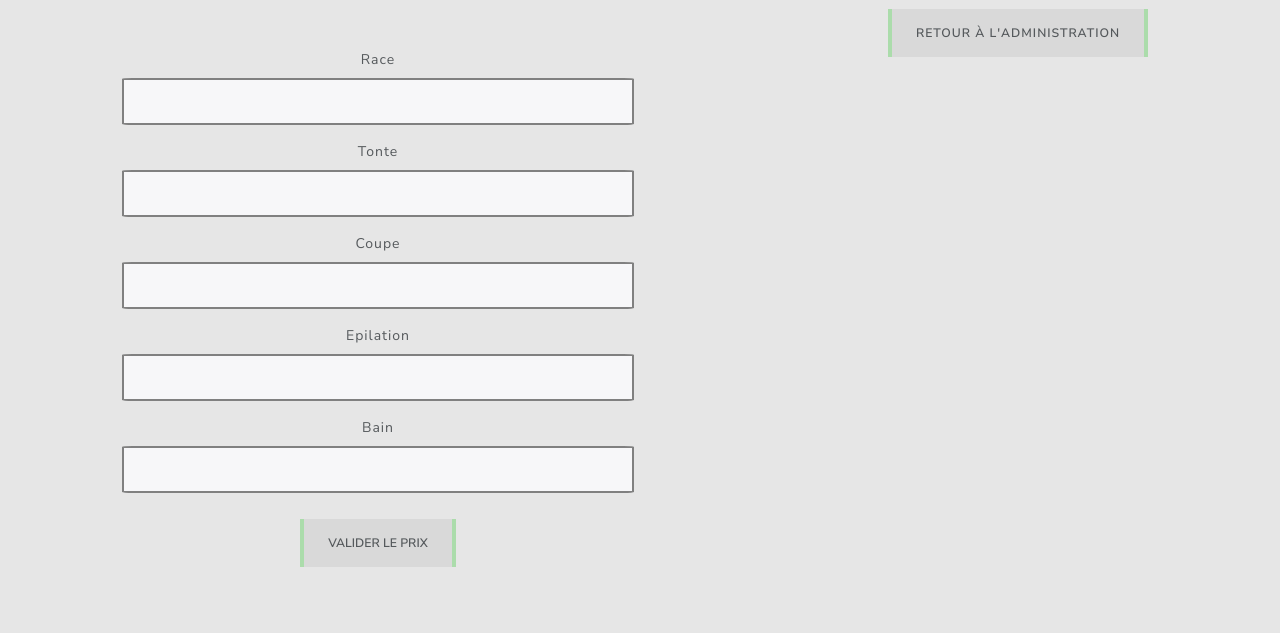
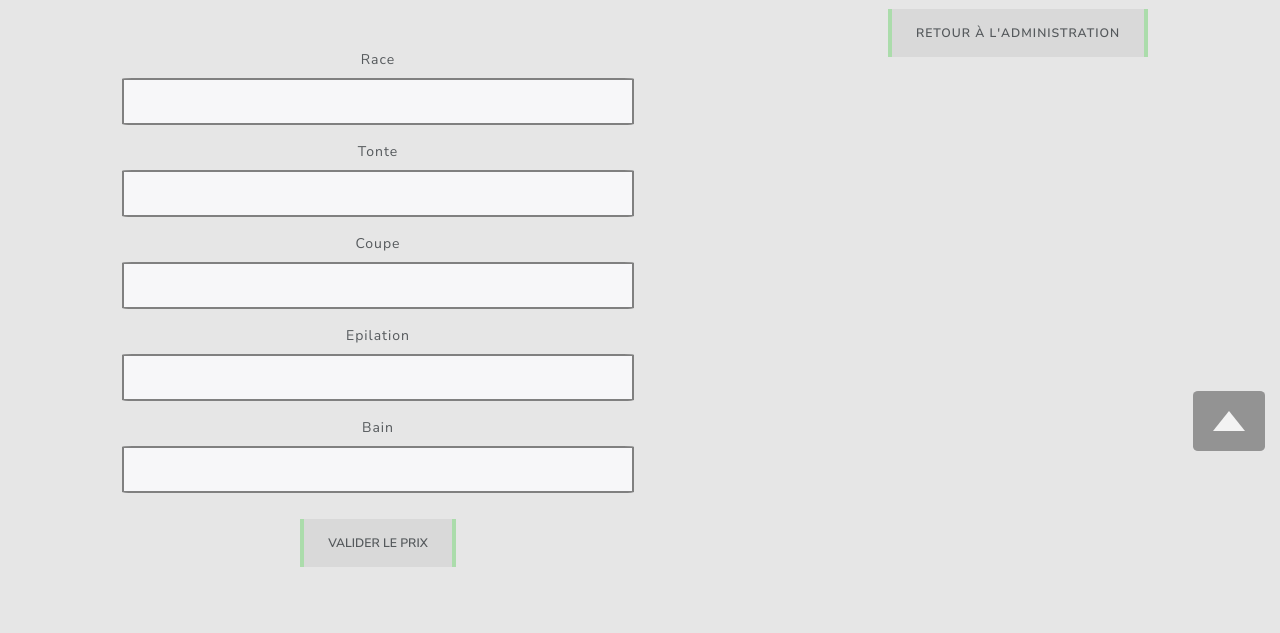
Before and after one commit to benoitsouillat/playdogs, a Symfony app: template templates/administration/add_price.html.twig in a window 1280 px wide. Shown: the part 299-932 px from the top of the page. Run offline with Twig, Linux system fonts and the light colour scheme; the template is opened without the code that fills it, so the values that code supplies are empty; form fields are guessed from the names that the template uses; some libraries are stand-ins or nearby versions.

Commit message:
adding top button

```diff
--- a/public/css/main.css
+++ b/public/css/main.css
@@ -453,6 +453,40 @@ footer {
 
 .hour-table tbody th {
   width: 33%;
+}
+
+.top-btn {
+  background-color: #414040;
+  color: white;
+  padding: 20px;
+  margin: 0;
+  position: fixed;
+  bottom: 50px;
+  right: 15px;
+  z-index: 100;
+  opacity: 0.5;
+  display: -webkit-box;
+  display: -ms-flexbox;
+  display: flex;
+  -webkit-box-orient: vertical;
+  -webkit-box-direction: normal;
+      -ms-flex-direction: column;
+          flex-direction: column;
+  -webkit-box-align: center;
+      -ms-flex-align: center;
+          align-items: center;
+  -webkit-box-pack: center;
+      -ms-flex-pack: center;
+          justify-content: center;
+  border-radius: 7%;
+}
+
+.top-btn span {
+  width: 0;
+  height: 0;
+  border-right: 16px solid transparent;
+  border-left: 16px solid transparent;
+  border-bottom: 20px solid white;
 }
 
 @media all and (max-width: 850px) {
--- a/public/css/pages/_index.scss
+++ b/public/css/pages/_index.scss
@@ -85,6 +85,32 @@
 
 }
 
+.top-btn {
+    background-color: rgb(65, 64, 64);
+    color: white;
+    padding: 20px;
+    margin: 0;
+    position: fixed;
+    bottom: 50px;
+    right: 15px;
+    z-index: 100;
+    opacity: 0.5;
+    display: flex;
+    flex-direction: column;
+    align-items: center;
+    justify-content: center;
+    border-radius: 7%;
+
+    span {
+        width: 0;
+        height: 0;
+        border-right: 16px solid transparent;
+        border-left: 16px solid transparent;
+        border-bottom: 20px solid white;
+
+    }
+}
+
 @media all and (max-width: 850px)
 {
     #accueil {
--- a/templates/administration/add_price.html.twig
+++ b/templates/administration/add_price.html.twig
@@ -48,4 +48,6 @@
         </tbody>
     </table>
 </div>
+<a href="#top" class="top-btn"><span></span></a>
+
 {% endblock %}
--- a/templates/administration/candidate.html.twig
+++ b/templates/administration/candidate.html.twig
@@ -25,4 +25,7 @@
     </div>
 </div>
 
+<a href="#top" class="top-btn"><span></span></a>
+
+
 {% endblock %}
--- a/templates/administration/manage.html.twig
+++ b/templates/administration/manage.html.twig
@@ -27,6 +27,8 @@
             </ul>
         </section>
     </div>
+    <a href="#top" class="top-btn"><span></span></a>
+
 
 
 {% else %}
--- a/templates/base.html.twig
+++ b/templates/base.html.twig
@@ -19,7 +19,7 @@
         {% endblock %}
     </head>
     <body>
-        <header>
+        <header id="top">
             <nav>
                 <button id="menu-btn" class="menu-btn"> Menu </button>
                 <ul id="menu-list">
```
Also changed, not shown: public/img/client/60e6d05a9229d767302125.jpg (added), public/img/client/60e6d06f36f78709678949.jpg (added), 1 other file.
